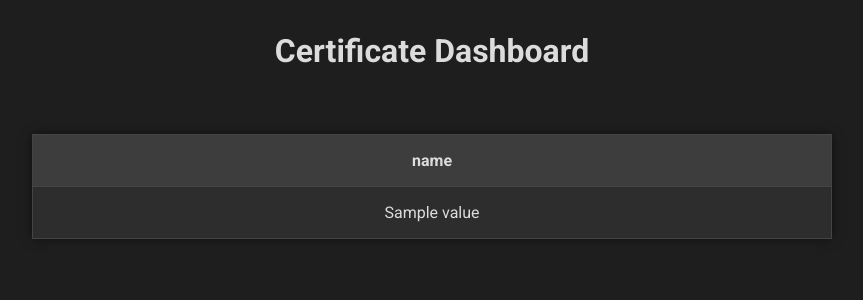
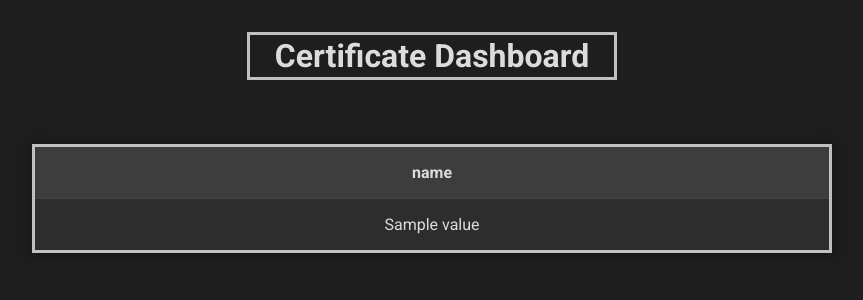
Before and after one commit to bpeters504/https-certificate-expiry-monitor, a Flask app: template templates/index.html in a window 1280 px wide. Shown: the top 300 px of the page, without its empty margins (208-1071 px from the left). Run offline with Flask 3, Linux system fonts and the light colour scheme; the template is opened without the code that fills it: most values are stand-ins (such as "Sample title", 1, 10 or a date in 2020); parts of the project's set-up code (start-up, migrations or seed data) failed here and were passed over.

Commit message:
gave the header (h1) and the table matching borders

```diff
--- a/static/styles/style.css
+++ b/static/styles/style.css
@@ -17,6 +17,11 @@ body {
     gap: 2rem;
     font-size: 1rem;
     font-family: "Roboto", serif;
+}
+
+h1 {
+    padding: 2px 25px 2px 25px ;
+    border: silver solid 3px;
 }
 
 input, button {
@@ -41,7 +46,7 @@ table {
     max-width: 800px;
     background-color: #2d2d2d;
     color: #dcdcdc;
-    border: 1px solid #444;
+    border: 3px solid silver;
     box-shadow: 0 0 10px rgba(0, 0, 0, 0.5);
 }
 
```
